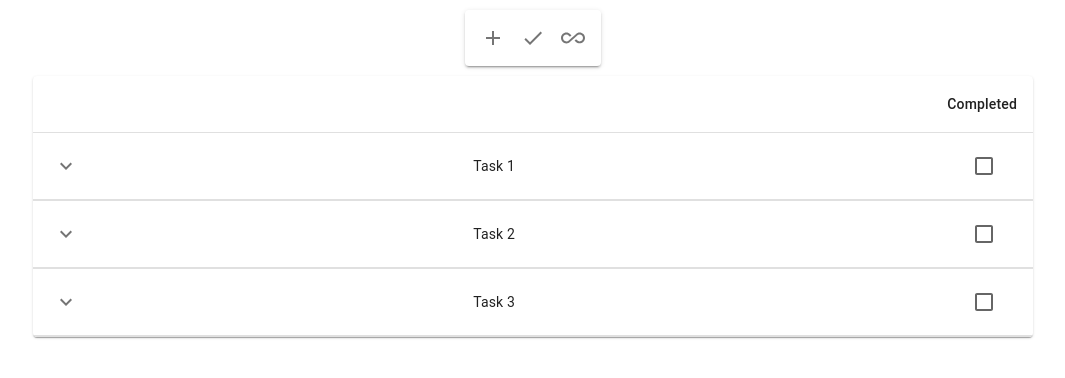
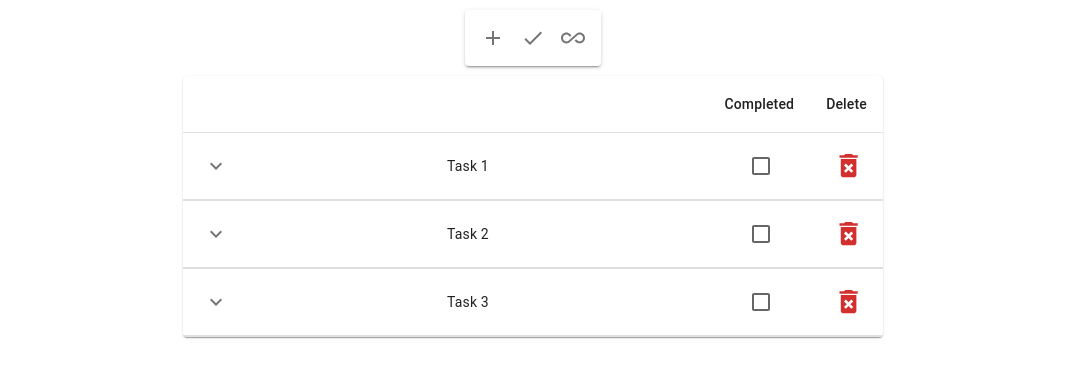
Before and after one commit to Dereje1/todo-hooks, a React (Create React App) app: page / in a window 1280 px wide. Shown: the top 378 px of the page, without its empty margins (107-1172 px from the left). Built offline with nearby package versions, Linux system fonts and the light colour scheme; the HTML template or start-up script is replaced by a standard one.

Commit message:
delete task

```diff
--- a/src/App.js
+++ b/src/App.js
@@ -20,9 +20,10 @@ import ButtonGroup from '@mui/material/ButtonGroup';
 import AddIcon from '@mui/icons-material/Add';
 import CheckIcon from '@mui/icons-material/Check';
 import AllInclusiveIcon from '@mui/icons-material/AllInclusive';
+import DeleteForeverIcon from '@mui/icons-material/DeleteForever';
 
 export const Row = (props) => {
-  const { row, onCompleteTask } = props;
+  const { row, onCompleteTask, onDeleteTask } = props;
   const [open, setOpen] = useState(false);
   return (
     <Fragment>
@@ -49,6 +50,11 @@ export const Row = (props) => {
             }}
             id={row.id}
           />
+        </TableCell>
+        <TableCell padding="checkbox" align='center'>
+          <IconButton id="delete-task" onClick={() => onDeleteTask(row.id)}>
+            <DeleteForeverIcon color='error' sx={{fontSize: '1.3em'}}/>
+          </IconButton>
         </TableCell>
       </TableRow>
       <TableRow>
@@ -90,6 +96,11 @@ const App = () => {
     setOpenTaskDialog(false)
   }
 
+  const handleTaskDeletion = (taskId) => {
+    const updatedTasks = tasks.filter(task => task.id !== taskId)
+    setTasks(updatedTasks)
+  }
+
   return (
     <>
       <div id="button-group-container"
@@ -100,7 +111,7 @@ const App = () => {
           marginBottom: 10,
         }}
       >
-        <ButtonGroup variant="contained" aria-label="outlined primary button group" sx={{padding: 1}}>
+        <ButtonGroup variant="contained" aria-label="outlined primary button group" sx={{ padding: 1 }}>
           <IconButton id="add-task" onClick={() => setOpenTaskDialog(true)}>
             <AddIcon />
           </IconButton>
@@ -112,23 +123,27 @@ const App = () => {
           </IconButton>
         </ButtonGroup>
       </div>
-
-      <TableContainer component={Paper} sx={{ maxWidth: 1000, margin: '0 auto' }}>
+      {tasks.length ?
+        <TableContainer component={Paper} sx={{ maxWidth: 700, margin: '0 auto' }}>
           <Table aria-label="collapsible table">
             <TableHead>
               <TableRow>
                 <TableCell />
                 <TableCell />
                 <TableCell >Completed</TableCell>
+                <TableCell >Delete</TableCell>
               </TableRow>
             </TableHead>
             <TableBody>
               {tasks.map((task) => (
-              <Row key={task.id} row={task} onCompleteTask={handleTaskCompletion} />
+                <Row key={task.id} row={task} onCompleteTask={handleTaskCompletion} onDeleteTask={handleTaskDeletion} />
               ))}
             </TableBody>
           </Table>
         </TableContainer>
+        :
+        null
+      }
       {openTaskDialog && <TaskDialog
         open={openTaskDialog}
         handleCancel={() => setOpenTaskDialog(false)}
```
Also changed, not shown: 2 other files (tests, documents, lock files or other folders). Lines whose indentation alone changed are shown as unchanged.
